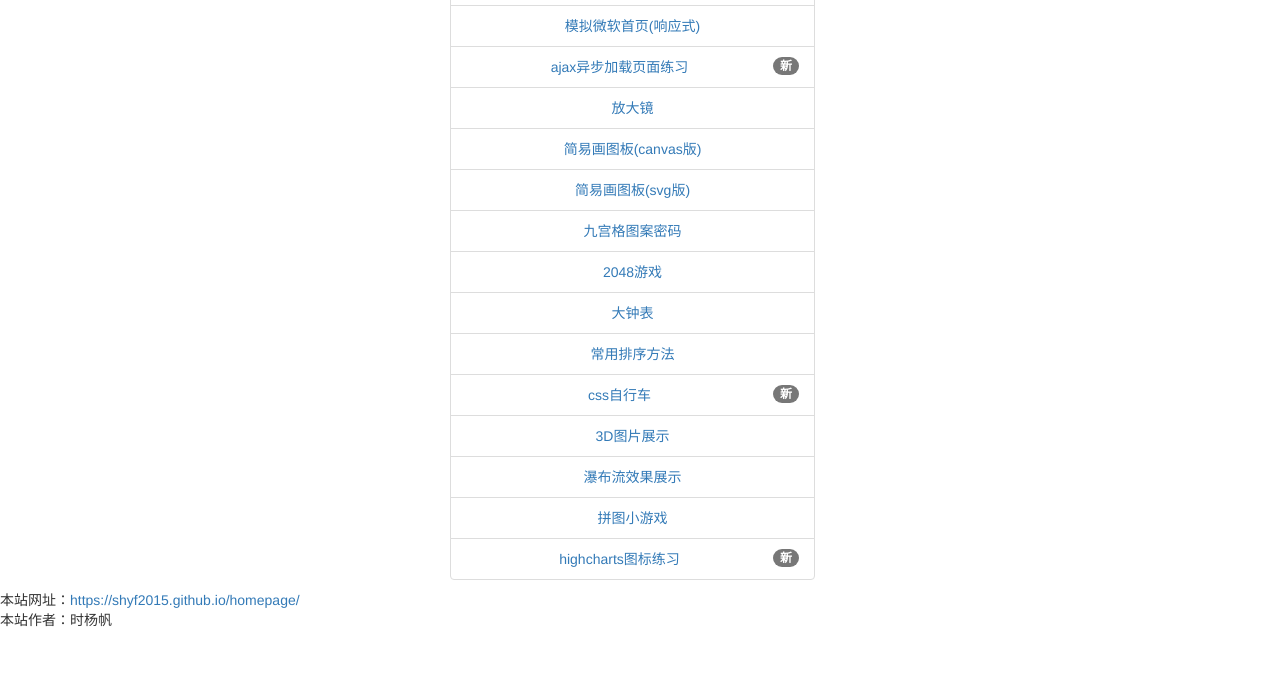
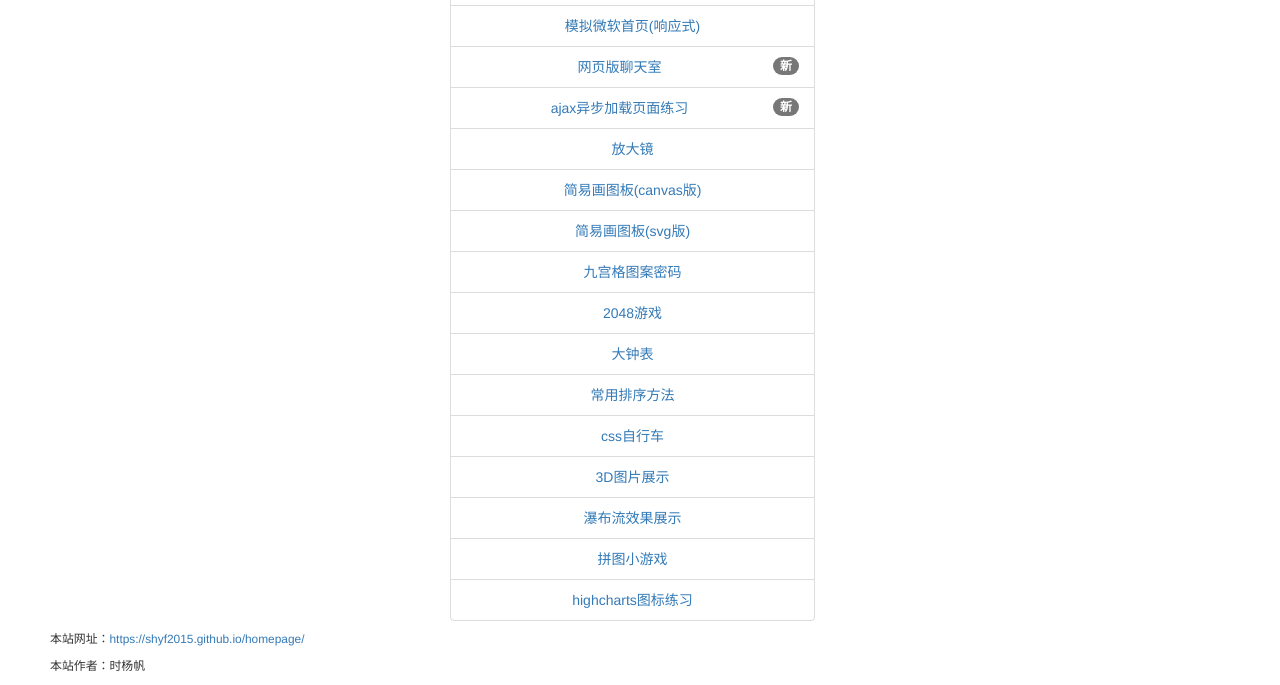
Before and after one commit to shyf2015/homepage, a plain HTML site: page index.html in a window 1280 px wide. Shown: the part 270-955 px from the top of the page. Before the commit the page ends 900 px from the top, so only its background shows below. Drawn offline with Linux system fonts and the light colour scheme.

Commit message:
homepage

```diff
--- a/index.html
+++ b/index.html
@@ -6,7 +6,9 @@
 	<title>个人作品集合</title>
 	<link rel="stylesheet" href="bootstrap.css">
 	<style>
-
+		.small{
+			text-indent: 50px;
+		}
 	</style>
 </head>
 <body>
@@ -19,6 +21,7 @@
 			<li class="list-group-item"><a href="https://shyf2015.github.io/snake/">贪吃蛇小游戏</a></li>
 			<li class="list-group-item"><a href="https://shyf2015.github.io/imitate_page/">模拟新华网辽宁频道首页</a></li>
 			<li class="list-group-item"><a href="https://shyf2015.github.io/Micro_soft/">模拟微软首页(响应式)</a></li>
+			<li class="list-group-item"><a href="http://f2e-server.com:8080/chatRoom/chatroom.html">网页版聊天室</a><span class="badge">新</span></li>
 			<li class="list-group-item"><a href="https://shyf2015.github.io/humanData/">ajax异步加载页面练习</a><span class="badge">新</span></li>
 			<li class="list-group-item"><a href="https://shyf2015.github.io/reading-glass/">放大镜</a></li>
 			<li class="list-group-item"><a href="https://shyf2015.github.io/paint/">简易画图板(canvas版)</a></li>
@@ -27,15 +30,20 @@
 			<li class="list-group-item"><a href="https://shyf2015.github.io/2048/">2048游戏</a></li>
 			<li class="list-group-item"><a href="https://shyf2015.github.io/clock/">大钟表</a></li>
 			<li class="list-group-item"><a href="https://shyf2015.github.io/sort/">常用排序方法</a></li>
-			<li class="list-group-item"><a href="https://shyf2015.github.io/bike/">css自行车</a><span class="badge">新</span></li>
+			<li class="list-group-item"><a href="https://shyf2015.github.io/bike/">css自行车</a></li>
 			<li class="list-group-item"><a href="https://shyf2015.github.io/3Dphoto/">3D图片展示</a></li>
 			<li class="list-group-item"><a href="https://shyf2015.github.io/demos/">瀑布流效果展示</a></li>
 			<li class="list-group-item"><a href="https://shyf2015.github.io/puzzle/">拼图小游戏</a></li>
-			<li class="list-group-item"><a href="https://shyf2015.github.io/highcharts_study/">highcharts图标练习</a><span class="badge">新</span></li>
+			<li class="list-group-item"><a href="https://shyf2015.github.io/highcharts_study/">highcharts图标练习</a></li>
 		</ul>
 	</div>
-	本站网址：<a href="https://shyf2015.github.io/homepage/">https://shyf2015.github.io/homepage/</a><br>
-	本站作者：时杨帆
+		<p class="small">
+			本站网址：<a href="https://shyf2015.github.io/homepage/">https://shyf2015.github.io/homepage/</a>
+		</p>
+		<p class="small">
+			本站作者：时杨帆
+		</p>
+	</pre>
 	<h2 class="col-lg-2 col-md-2 col-sm-2 col-xs-1 text-primary" style="position:fixed;right:30px;top:50px;border-left:2px solid #66f;">
 		爱<br>前<br>端<br>在<br>路<br>上
 	</h2>
```
